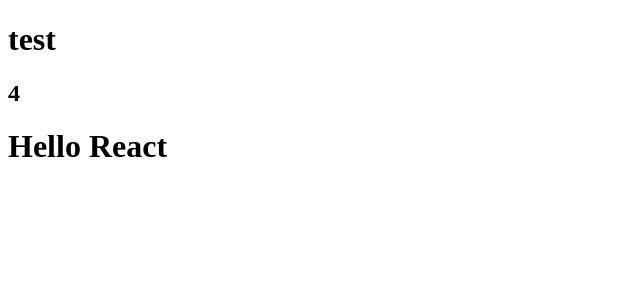
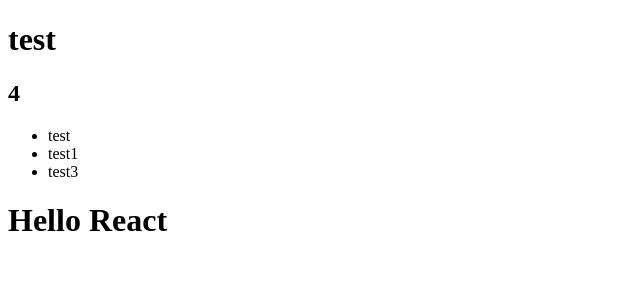
Before and after one commit to naviadev/study_react, a React app: page / in a window 1280 px wide. Shown: the top 300 px of the page, without its empty margins (0-640 px from the left). Built offline with nearby package versions, Linux system fonts and the light colour scheme.

Commit message:
Feat | ul.tsx, ul interface 를 통해 동적인 li 태그 출력이 가능하도록 작성

```diff
--- a/src/app.tsx
+++ b/src/app.tsx
@@ -1,10 +1,12 @@
 import React from "react";
 import Minam from "./minam"
+import UlComponent from "./ul";
 
 const App = () => {
   return (
     <div>
       <Minam name="test" age={4} />
+      <UlComponent list = {['test', 'test1', 'test3']} />
       <h1>Hello React</h1>
     </div>
   );
--- /dev/null
+++ b/src/ul.tsx
@@ -0,0 +1,14 @@
+import React from "react";
+import UlInterface from "../static/ul-data-interface";
+
+const UlComponent: React.FC<UlInterface> = ({ list }) => {
+  return (
+    <ul>
+      {list.map((item, index) => (
+        <li key={index}>{item}</li>
+      ))}
+    </ul>
+  );
+};
+
+export default UlComponent;
--- /dev/null
+++ b/static/ul-data-interface.tsx
@@ -0,0 +1,5 @@
+interface UlInterface {
+  list: string[];
+}
+
+export default UlInterface;
```
Also changed, not shown: 1 other file (tests, documents, lock files or other folders).
